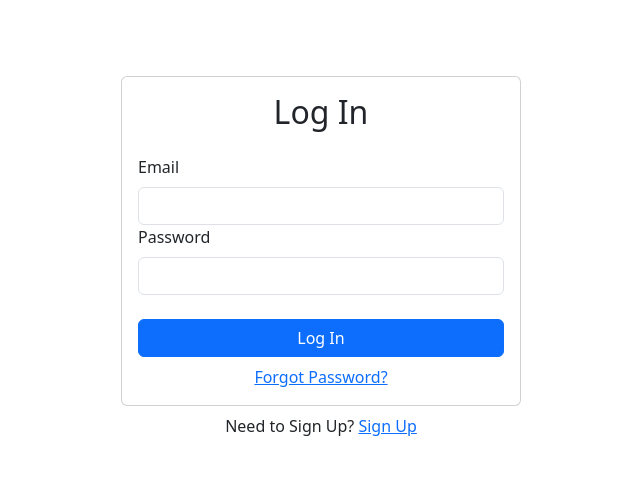
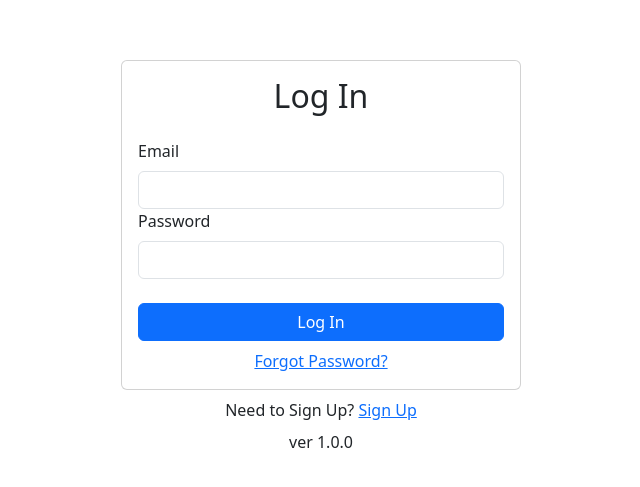
Before and after one commit to steveLeVesconte/auth-react, a React (Vite) app: page /login in a window 1280 px wide. Shown: the part 143-630 px from the top of the page, without its empty margins (319-959 px from the left). Built offline with nearby package versions, Linux system fonts and the light colour scheme; no server answers.

Commit message:
Add Ver Number 2

```diff
--- a/src/components/App.tsx
+++ b/src/components/App.tsx
@@ -46,7 +46,11 @@ function App() {
     </Routes>
     </AuthProvider>
     </Router>
+    <div className='w-100 text-center mt-2'>
+                        ver 1.0.0
+                    </div>
     </div>
+
     </Container>
   )
   // const [count, setCount] = useState(0)
--- a/src/components/Signup.tsx
+++ b/src/components/Signup.tsx
@@ -63,9 +63,7 @@ console.log('got match', passwordRef.current?.value, emailRef.current?.value)
                     <div className='w-100 text-center mt-2'>
                         Already have an account? <Link to= "/login">Log In</Link>
                     </div>
-                    <div className='w-100 text-center mt-2'>
-                        ver 1.0.0
-                    </div>
+
 
         </>
     )
```
